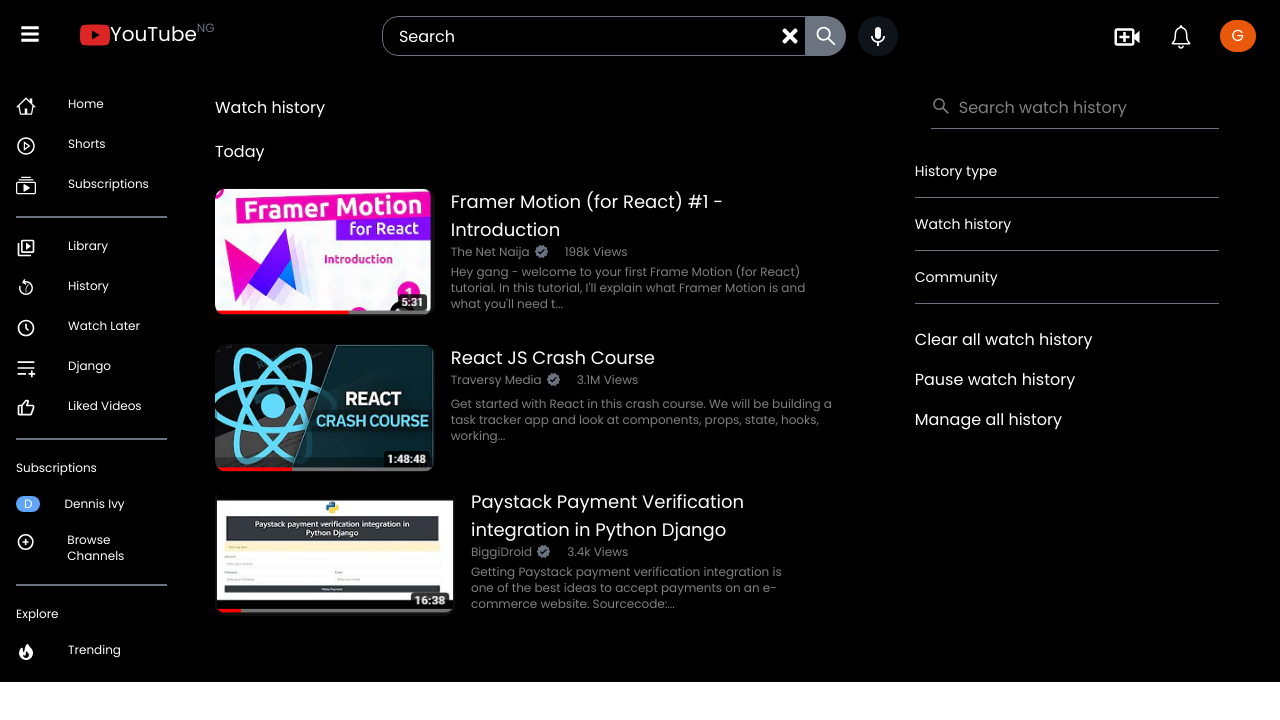
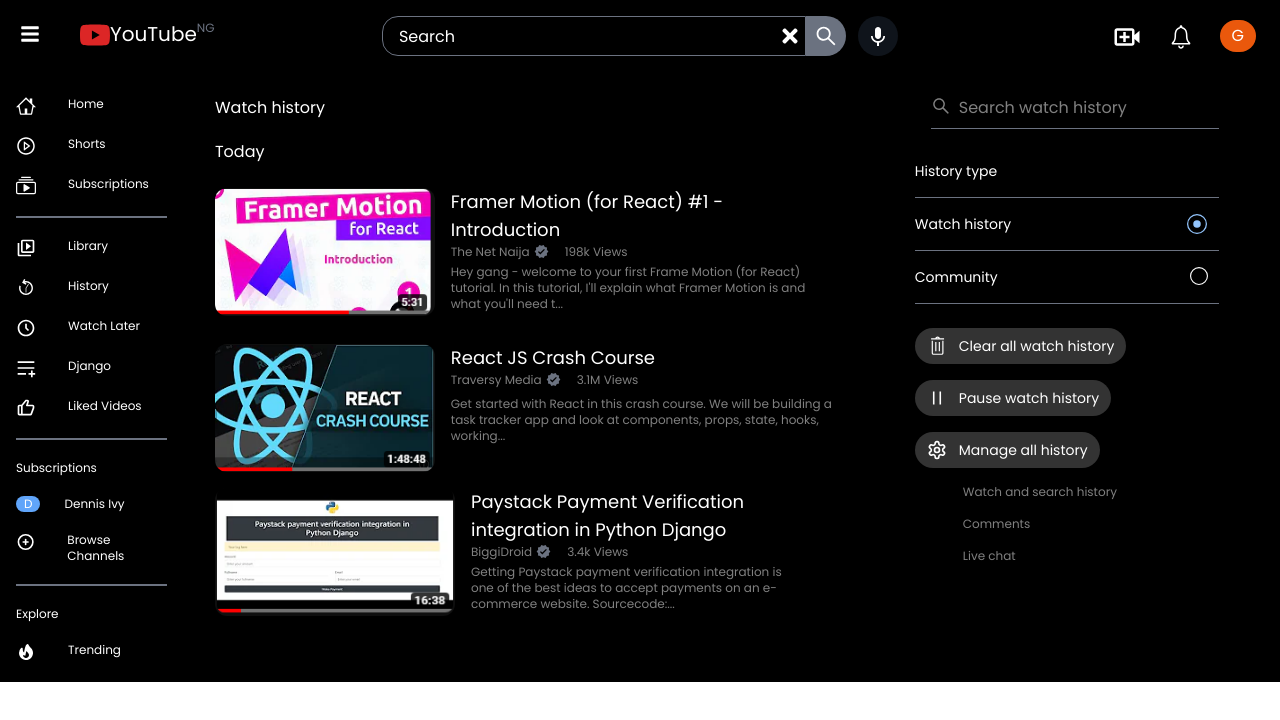
Before and after one commit to belemaaa/grid, a React (Create React App) app: page / in a window 1280 px wide. Shown: the top 720 px of the page. Built offline with nearby package versions, Linux system fonts and the light colour scheme.

Commit message:
committed column 3

```diff
--- a/src/components/Column3.jsx
+++ b/src/components/Column3.jsx
@@ -1,5 +1,10 @@
 import React from 'react'
 import {AiOutlineSearch} from 'react-icons/ai'
+import {BsCircle} from 'react-icons/bs'
+import {BsRecordCircle} from 'react-icons/bs'
+import {TfiTrash} from 'react-icons/tfi'
+import {AiOutlinePause} from 'react-icons/ai'
+import {LuSettings} from 'react-icons/lu'
 
 const Column3 = () => {
   return (
@@ -13,14 +18,28 @@
 
           <div className='flex flex-col text-sm'>
             <p className='mt-8 border-b border-b-gray-500 pb-4'>History type</p>
-            <p className='mt-4 border-b border-b-gray-500 pb-4 flex flex-row'>Watch history</p>
-            <p className='mt-4 border-b border-b-gray-500 pb-4 mb-6 flex flex-row'>Community</p>
+            <p className='mt-4 border-b border-b-gray-500 pb-4 flex flex-row'>Watch history
+            <BsRecordCircle size={20} className='ml-44 text-blue-300'/> </p>
+            <p className='mt-4 border-b border-b-gray-500 pb-4 mb-6 flex flex-row'>Community
+            <BsCircle size={18} className='ml-48 text-white'/> </p>
           </div>
 
-          <div className='flex flex-col'>
-            <p className='mb-4 flex flex-row'>Clear all watch history</p>
-            <p className='mb-4 flex flex-row'>Pause watch history</p>
-            <p className='mb-4 flex flex-row'>Manage all history</p>
+          <div className='flex flex-col text-sm'>
+            <p className='mb-4 flex flex-row rounded-full bg-white bg-opacity-20 w-fit px-3 py-2'>
+              <TfiTrash size={20} className='text-white mr-3'/>
+              Clear all watch history</p>
+            <p className='mb-4 flex flex-row rounded-full bg-white bg-opacity-20 w-fit px-3 py-2'>
+              <AiOutlinePause size={20} className='text-white mr-3'/>
+              Pause watch history</p>
+            <p className='mb-4 flex flex-row rounded-full bg-white bg-opacity-20 w-fit px-3 py-2'>
+              <LuSettings size={20} className='text-white mr-3'/>
+              Manage all history</p>
+          </div>
+
+          <div className='flex flex-col text-xs ml-12 text-white text-opacity-50'>
+            <p className='mb-4'>Watch and search history</p>
+            <p className='mb-4'>Comments</p>
+            <p className=''>Live chat</p>
           </div>
         </div>
     </div>
```
